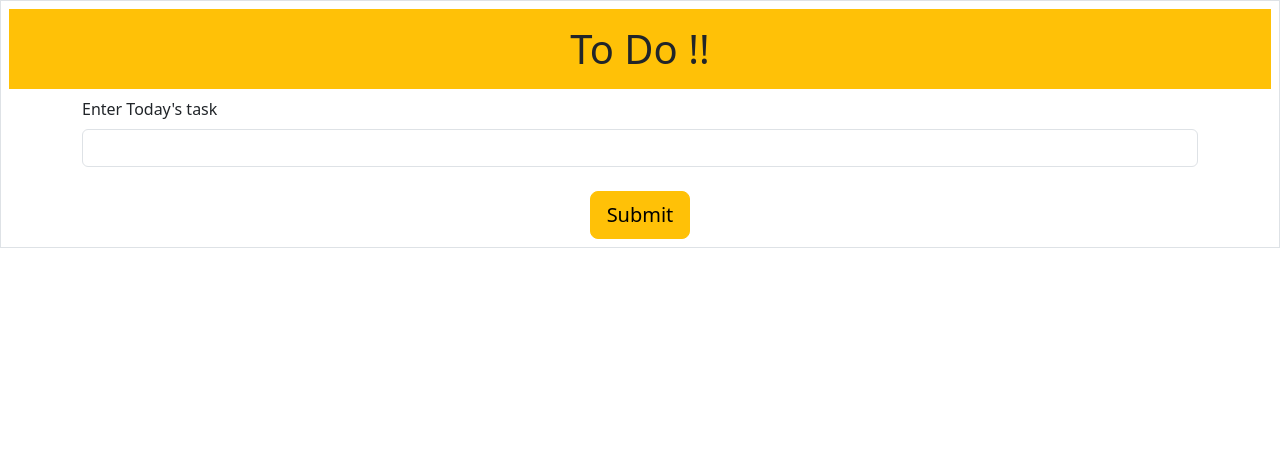
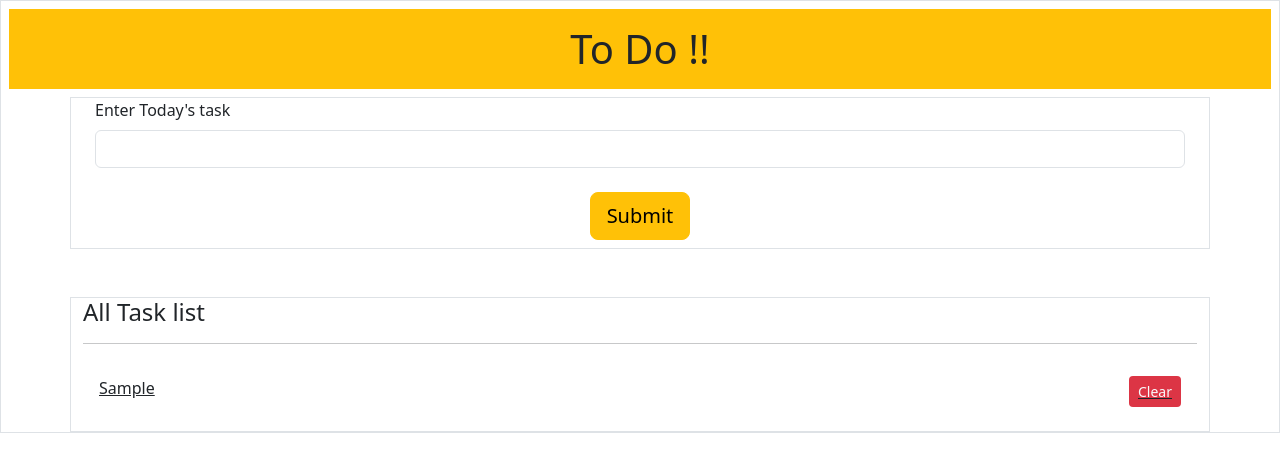
Before and after one commit to Klajdi2004/To-do_web_project, a Flask app: page / in a window 1280 px wide. Shown: the top 472 px of the page. Run offline with Flask 3, Linux system fonts and the light colour scheme; tables that the repository leaves empty hold one stand-in row (values such as "Sample post").

Commit message:
designed the page

```diff
--- a/templates/index.html
+++ b/templates/index.html
@@ -12,7 +12,7 @@
             <h1 class="text-center p-3">To Do !!<h1>
         </header>
 
-        <form action='/inserttask' method="POST">
+        <form action='/inserttask' method="POST" class="mb-5 container border">
             <div class="mb-3 container">
               <label for="taskfield" class="form-label">Enter Today's task</label>
               <input type="text" class="form-control" id="taskfield" name ="todaystask">
@@ -22,7 +22,15 @@
             </div>
         </form>
 
-
+        <div class="container border">
+          <h4>All Task list</h4><hr/>
+          {% for eachtask in alltasks%}
+          <div class="d-flex justify-content-between mb-2 text-decoration-underline p-3">
+            <div> {{eachtask['task'] }} </div>
+            <a href="{{ url_for('deletetask', id = eachtask['id'])}}" class="btn btn-sm bg-danger text-light">Clear</a>
+          </div>
+          {% endfor %}
+        </div>
     </div>
 
 
```
